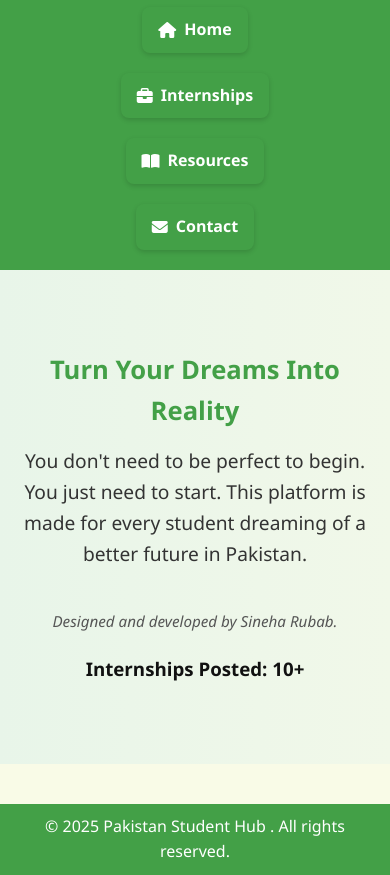
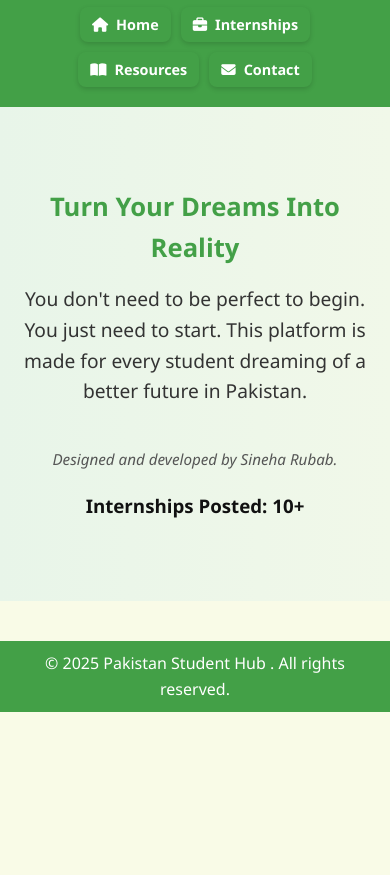
Before and after one commit to SinehaRubab/pakistan-student-hub, a plain HTML site: page index.html in a window 390 px wide. Shown: the part 74-949 px from the top of the page. After the commit the page ends 844 px from the top, so only its background shows below. Drawn offline with Linux system fonts and the light colour scheme.

Commit message:
Update style.css

```diff
--- a/style.css
+++ b/style.css
@@ -165,11 +165,17 @@ footer {
 }
 
 /* ====== Responsive Design ====== */
-@media (max-width: 768px) {
+@media (max-width: 600px) {
   nav ul {
-    flex-direction: column;
-    align-items: center;
+    gap: 10px;
   }
+
+  nav ul li a {
+    font-size: 0.9rem;
+    padding: 6px 12px;
+  }
+}
+
 
   .hero h2 {
     font-size: 1.6rem;
```
